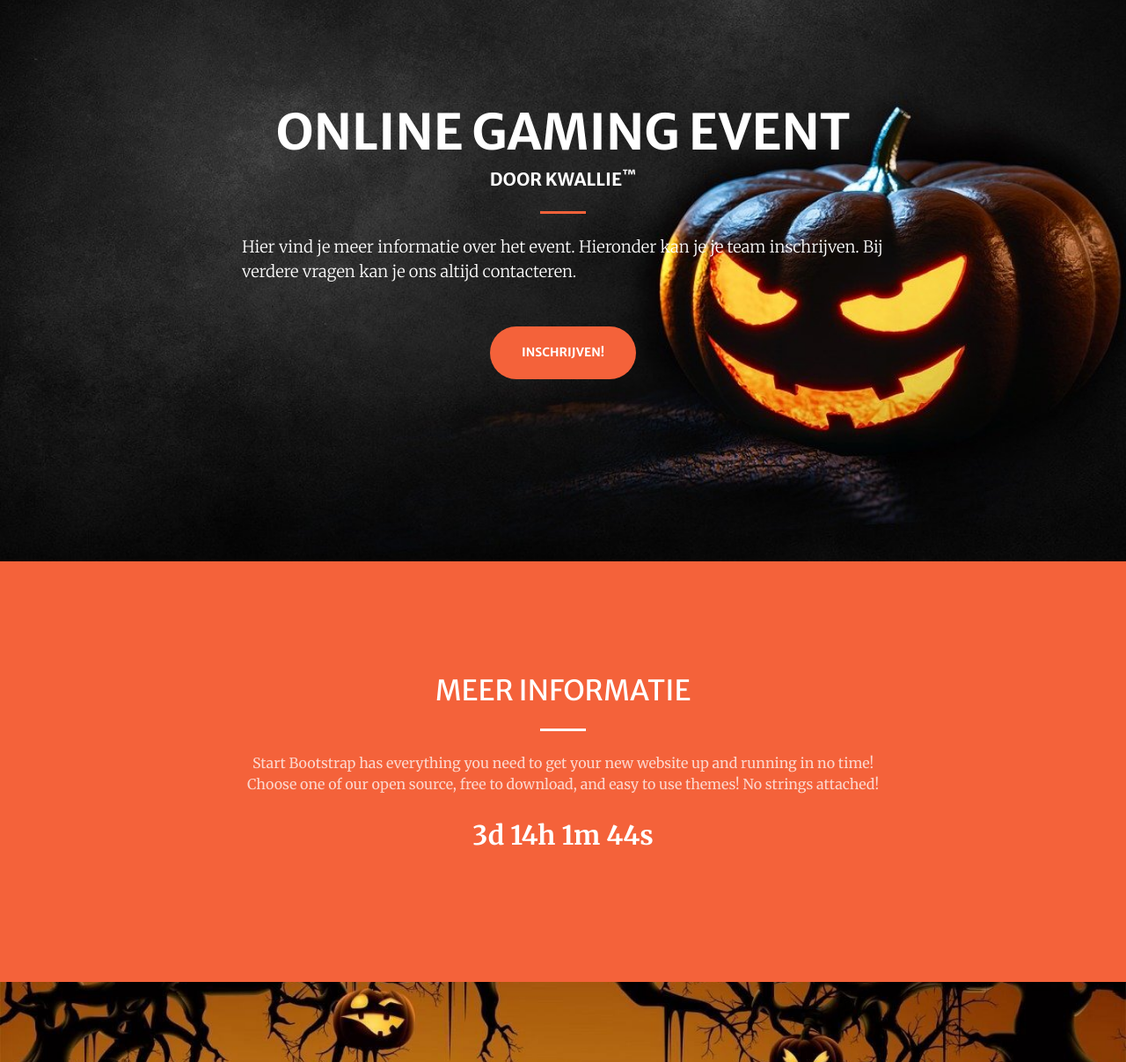
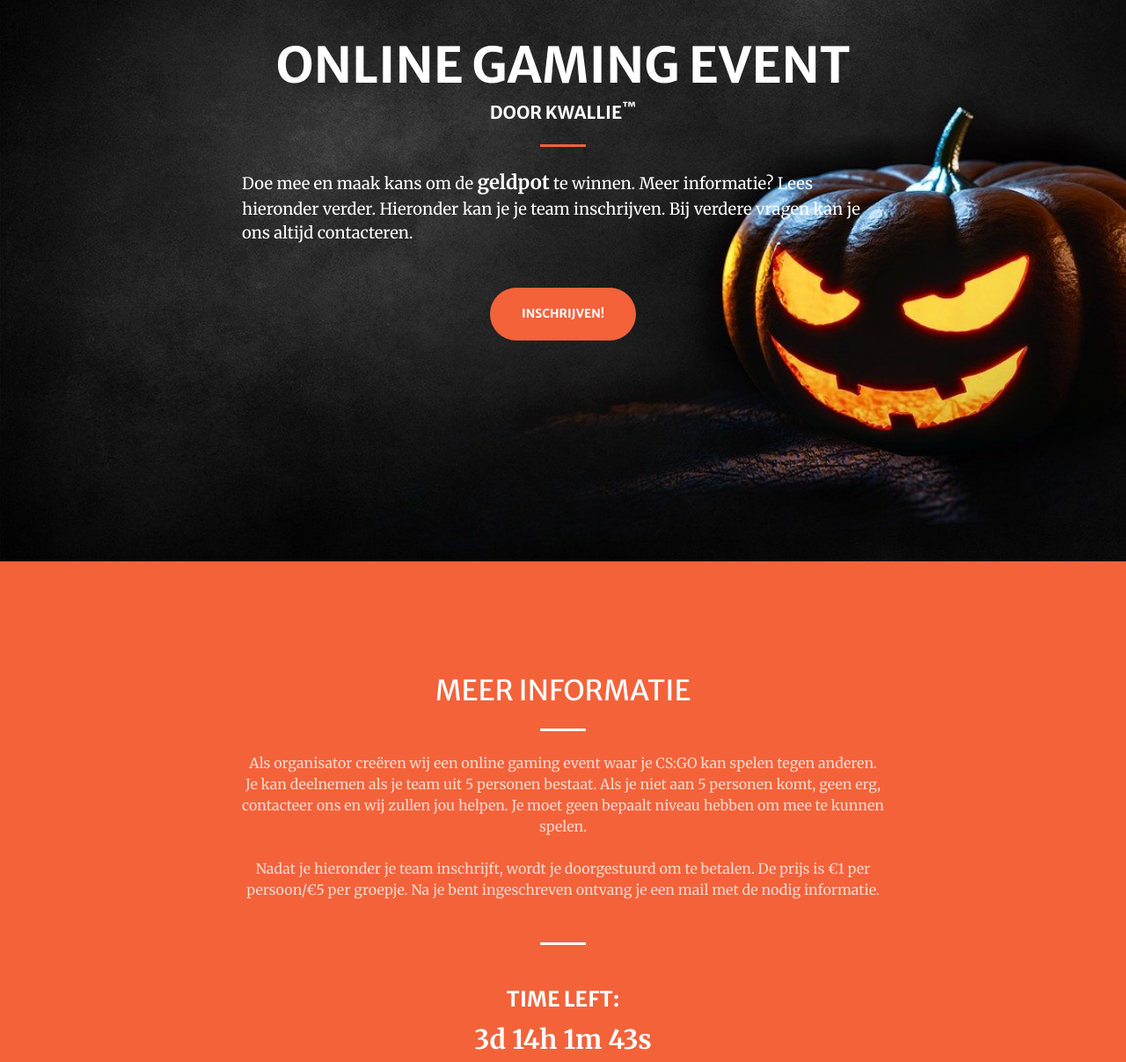
Before and after one commit to Michiel-VE/Kwallie_BE, a plain HTML site: page index.html in a window 1280 px wide. Shown: the part 162-1369 px from the top of the page at 88% size. Drawn offline with nearby package versions, Linux system fonts and the light colour scheme.

Commit message:
teksten tegevoegt

```diff
--- a/css/kwallie.css
+++ b/css/kwallie.css
@@ -1,7 +1,13 @@
 #top {
     height: 100%;
     background-image: url(../images/Halloween_bg_top.jpg);
-    background-position: center center;
+    background-position: top left;
+    overflow: hidden;
+}
+
+#titel{
+    position: relative;
+    top: -60px;
 }
 
 #inschrijven {
@@ -22,3 +28,7 @@
     background-color: inherit;
     color: white;
 }
+
+.fz{
+    font-size: 22px;
+}
--- a/index.html
+++ b/index.html
@@ -54,7 +54,7 @@
 </nav>
 <!-- Masthead-->
 <header id="top" class="masthead">
-    <div class="container h-100">
+    <div id="titel" class="container h-100">
         <div class="row h-100 align-items-center justify-content-center text-center">
             <div class="col-lg-10 align-self-end">
                 <h1 class="text-uppercase text-white font-weight-bold">
@@ -64,9 +64,10 @@
                 <hr class="divider my-4"/>
             </div>
             <div class="col-lg-8 align-self-baseline">
-                <p class="text-white text-left font-weight-light mb-5">Hier vind je meer informatie over het event.
-                    Hieronder
-                    kan je je team inschrijven. Bij verdere vragen kan je ons altijd contacteren.</p>
+                <p class="text-white text-left mb-5">Doe mee en maak kans om de
+                    <span class="font-weight-bold fz">geldpot</span> te winnen. Meer informatie?
+                    Lees hieronder verder. Hieronder kan je je team inschrijven. Bij verdere vragen kan je ons altijd
+                    contacteren.</p>
                 <a class="btn btn-primary btn-xl js-scroll-trigger" href="#inschrijven">Inschrijven!</a>
             </div>
         </div>
@@ -79,10 +80,19 @@
             <div class="col-lg-8 text-center">
                 <h2 class="text-white mt-0 text-uppercase">Meer informatie</h2>
                 <hr class="divider light my-4"/>
-                <p class="text-white-75 mb-4">Start Bootstrap has everything you need to get your new website up and
-                    running in no time! Choose one of our open source, free to download, and easy to use themes! No
-                    strings attached!</p>
-                <p id="timer"></p>
+                <p class="text-white-75 mb-4">
+                    Als organisator creëren wij een online gaming event waar je CS:GO kan spelen tegen anderen.
+                    Je kan deelnemen als je team uit 5 personen bestaat. Als je niet aan 5 personen komt, geen erg,
+                    contacteer ons en wij zullen jou helpen. Je moet geen bepaalt niveau hebben om mee te
+                    kunnen spelen.
+                </p>
+                <p class="text-white-75 mb-5">
+                    Nadat je hieronder je team inschrijft, wordt je doorgestuurd om te betalen. De prijs is €1 per
+                    persoon/€5 per groepje. Na je bent ingeschreven ontvang je een mail met de nodig informatie.
+                </p>
+                <hr class="divider light my-5">
+                <h4 class="font-weight-bold text-white text-uppercase">Time left:</h4>
+                <span id="timer" class="mb-1"></span>
             </div>
         </div>
     </div>
@@ -91,11 +101,12 @@
 <section class="page-section text-black" id="inschrijven">
     <div class="container p-5 bd text-center rounded">
         <h2 class="text-center mt-0">Schrijf je groep in!</h2>
+        <h6 class="text-center mt-0">Twijfel niet en doe mee</h6>
         <hr class="divider my-4"/>
         <div class="row m-auto">
             <form id="test-form" class="m-auto">
                 <div class="row m-auto">
-                    <div class="col-6 my-auto">
+                    <div class="col-12 col-md-6 my-auto">
                         <div class="col-12 m-auto form-group">
                             <label for="groepsnaam">Groepsnaam:</label>
                             <input class="mb-3" type="text" id="groepsnaam" name="groepsnaam">
@@ -108,7 +119,7 @@
                         </div>
                     </div>
 
-                    <div class="col-6 my-auto">
+                    <div class="col-12 col-md-6 my-auto">
                         <div class="col-12 m-auto form-group ">
                             <label for="persoon1">Gamer 1:&emsp;</label>
                             <input class="mb-3" type="text" id="persoon1" name="persoon1">
@@ -132,6 +143,13 @@
                         <div class="col-12 m-auto form-group">
                             <label for="persoon5">Gamer 5:&emsp;</label>
                             <input class="mb-3" type="text" id="persoon5" name="persoon5">
+                        </div>
+                        <div class="col-12 m-auto form-group d-none">
+                            <label for="betaalt"></label>
+                            <input class="mb-3" type="text" id="betaalt" name="betaalt" value="neen">
+                        </div>
+                        <div class="col-12 m-auto form-group">
+
                         </div>
                     </div>
 
```
